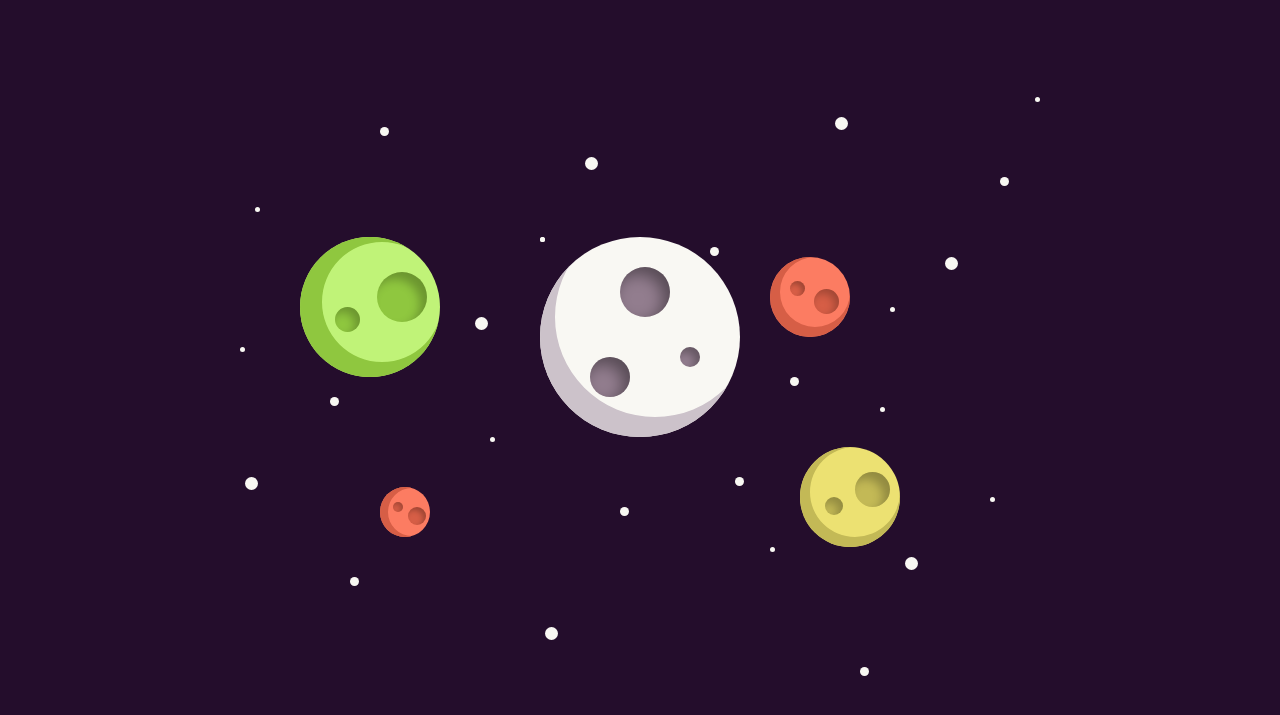
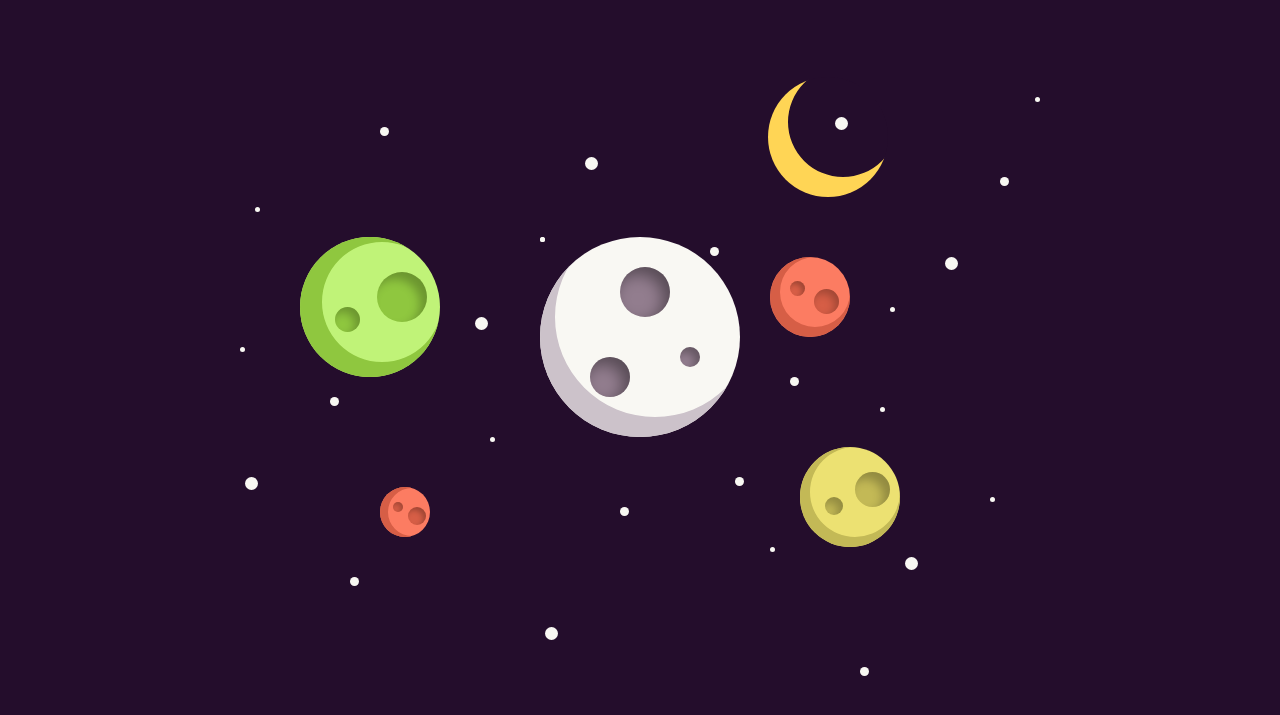
Before and after one commit to christianmed/css-planets, a website: page dev/pug/index.pug in a window 1280 px wide. Shown: the part 63-778 px from the top of the page. Drawn offline with nearby package versions, Linux system fonts and the light colour scheme; files that its build step writes are made by us from their sources.

Commit message:
Se crearon los estilos para la luna y se posicionó la misma de forma correcte dentro de la ilustración

```diff
--- a/dev/scss/styles.scss
+++ b/dev/scss/styles.scss
@@ -120,6 +120,17 @@ body {
 // ========================================================
 // ==========    MOON
 // ========================================================
+.moon {
+  position: absolute;
+  z-index: -100;
+  left: 60%;
+  width: 120px;
+  height: 120px;
+  border-radius: 50%;
+  background: $bg;
+  box-shadow:
+    inset 15px -15px 0 5px $moon;
+}
 
 // ========================================================
 // ==========    CLOUDS
```
Also changed, not shown: dist/css/styles.css.
